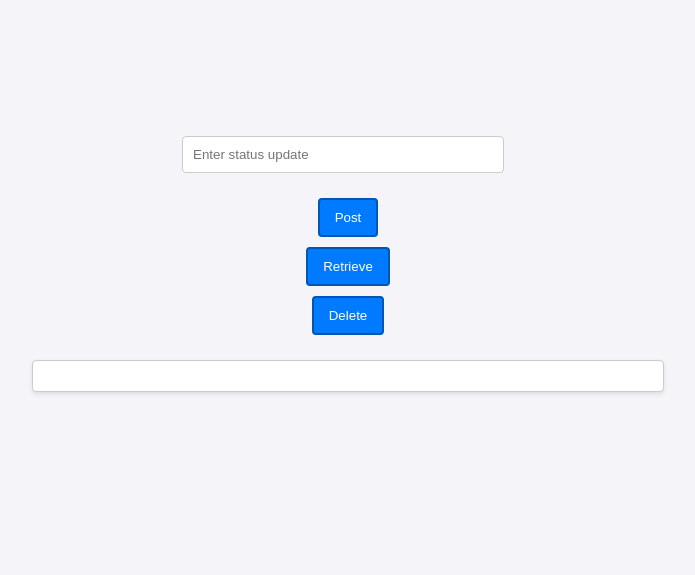
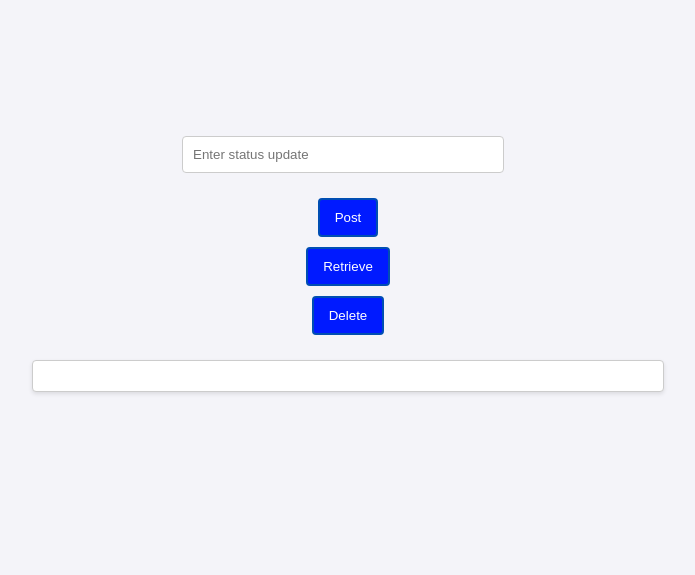
Before and after one commit to Crimsonbeetle/cmpe272-homework, a Flask app: page / in a window 1280 px wide. Shown: the part 156-731 px from the top of the page, without its empty margins (292-987 px from the left). Run offline with Flask 3, Linux system fonts and the light colour scheme.

Commit message:
Some changes

```diff
--- a/app.py
+++ b/app.py
@@ -1,7 +1,7 @@
 from flask import Flask, request, jsonify, render_template
 from mastodon_service import create_post, retrieve_post, delete_post
 from flask import Flask, request, jsonify, render_template
-
+#Below part of the code was contributed by Deven Desai
 app = Flask(__name__)
 
 @app.route('/')
--- a/mastodon_service.py
+++ b/mastodon_service.py
@@ -1,7 +1,7 @@
 import os
 from dotenv import load_dotenv
 import requests
-
+# Deven Desai have contributed for below part of the code
 # Load environment variables from .env file
 load_dotenv()
 
--- a/static/styles.css
+++ b/static/styles.css
@@ -21,9 +22,9 @@ input[type="text"] {
 
 button {
     padding: 10px 15px;
-    background-color: #007bff;
+    background-color: #001aff;
     color: white;
-    border: 2px solid #0056b3;
+    border: 2px solid #004eb3;
     border-radius: 4px;
     cursor: pointer;
     margin: 5px;
--- a/templates/index.html
+++ b/templates/index.html
@@ -1,3 +1,4 @@
+<!-- /* #Below part of the code was contributed by Abdul Muqtadir Mohammed */ -->
 <!DOCTYPE html>
 <html lang="en">
 <head>
@@ -58,7 +59,7 @@
         document.getElementById('postDisplay').innerText = 'Error retrieving post';
     });
 }
-function deletePost() {
+function delPost() {
     const postId = prompt("Enter Post ID to delete:");
     fetch(`/delete/${postId}`, { method: 'DELETE' })
     .then(response => response.json())
```
Also changed, not shown: other parts of static/styles.css (+2 -1 lines).
